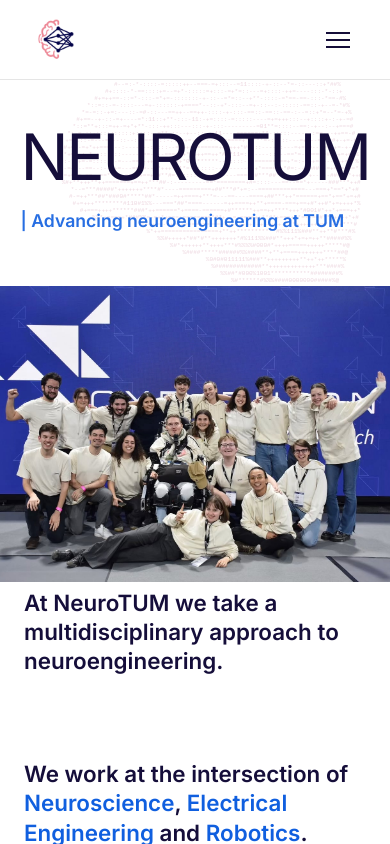
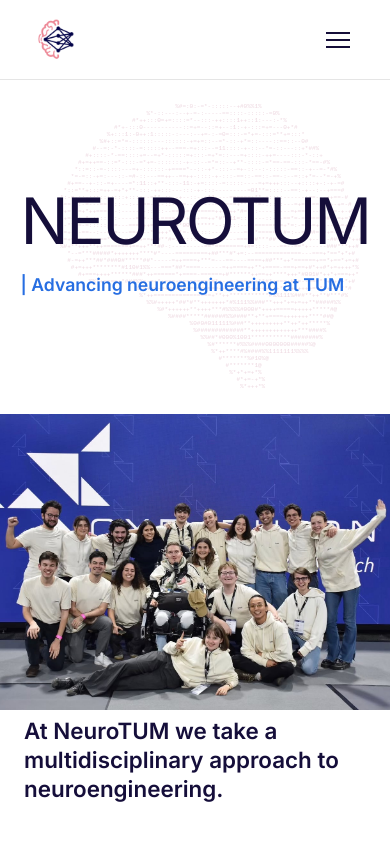
Before and after one commit to neuroTUM/neurotum.github.io, a Next.js app: page / in a window 390 px wide. Built offline with nearby package versions, Linux system fonts and the light colour scheme.

Commit message:
" Widgets and texts centralized for better view"

```diff
--- a/src/app/components/Hero.tsx
+++ b/src/app/components/Hero.tsx
@@ -89,7 +89,7 @@
         backgroundColor: "var(--background)",
         position: "relative",
         /* mobile padding: top/bottom gap between hero and neighboring sections */
-        padding: isMobile ? "3rem 0" : 0,
+        padding: isMobile ? "7rem 0" : 0,
       }}
     >
       <div
@@ -162,9 +162,9 @@
             padding: 0,
             margin: 0,
             display: "block",
-            fontSize: "clamp(6px, 1.2vw, 14px)",
+            fontSize: "clamp(6px, 1.2vw, 16px)",
             lineHeight: "clamp(7px, 1.3vw, 15px)",
-            textAlign: "center",
+            textAlign: "left",
           }}
         >
           {ASCII_DATA}
--- a/src/app/join-us/page.tsx
+++ b/src/app/join-us/page.tsx
@@ -26,7 +26,7 @@
           </h1>
         </header>
 
-        <div style={{ display: "flex", flexDirection: "column", gap: "4rem", maxWidth: "900px" }}>
+        <div style={{ display: "flex", flexDirection: "column", gap: "4rem", maxWidth: "900px", margin: "0 auto" }}>
           {/* Mission */}
           <JoinCard title="Mission">
             At NeuroTUM, our mission is to explore and develop innovative neurotechnology that bridges neuroscience and engineering. We foster a collaborative environment for students to learn, innovate, and shape the future of brain-computer interfaces and neural systems.
--- a/src/app/team/page.tsx
+++ b/src/app/team/page.tsx
@@ -89,7 +89,7 @@
           </div>
 
           {/* Expandable Department Definitions */}
-          <div style={{ marginBottom: "6rem", maxWidth: "900px" }}>
+          <div style={{ marginBottom: "6rem", maxWidth: "900px", margin: "0 auto 6rem auto" }}>
             <h2 style={{ fontSize: "2rem", marginBottom: "2.5rem", fontWeight: 500 }}>Our Departments</h2>
 
             <ExpandableTeam
```
